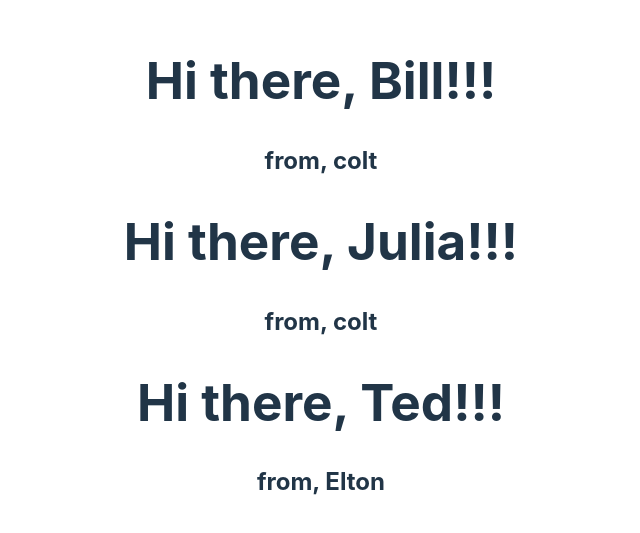
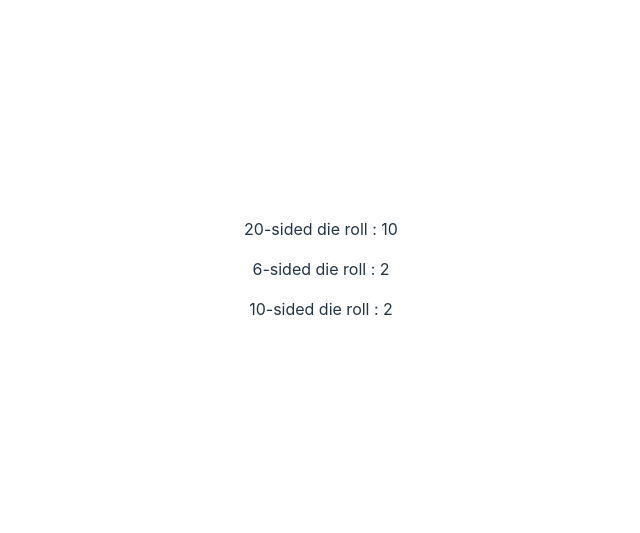
Before and after one commit to pouryourlove/react-vite, a React (Vite) app: page / in a window 1280 px wide. Shown: the part 131-664 px from the top of the page, without its empty margins (319-959 px from the left). Built offline with nearby package versions, Linux system fonts and the light colour scheme.

Commit message:
non-string props

```diff
--- a/src/App.jsx
+++ b/src/App.jsx
@@ -1,13 +1,17 @@
 import "./App.css";
 import Chicken from "./Chicken";
 import Greeter from "./Greeter";
+import Die from "./Die";
 
 function App() {
   return (
     <div>
-      <Greeter person="Bill" from="colt" />
+      {/* <Greeter person="Bill" from="colt" />
       <Greeter person="Julia" from="colt" />
-      <Greeter person="Ted" from="Elton"/>
+      <Greeter person="Ted" from="Elton" /> */}
+      <Die numSides={20} />
+      <Die numSides={6} />
+      <Die numSides={10} />
     </div>
   );
 }
--- /dev/null
+++ b/src/Die.jsx
@@ -0,0 +1,8 @@
+export default function Die({ numSides }) {
+  const roll = Math.floor(Math.random() * numSides) + 1;
+  return (
+    <p>
+      {numSides}-sided die roll : {roll}
+    </p>
+  );
+}
```
